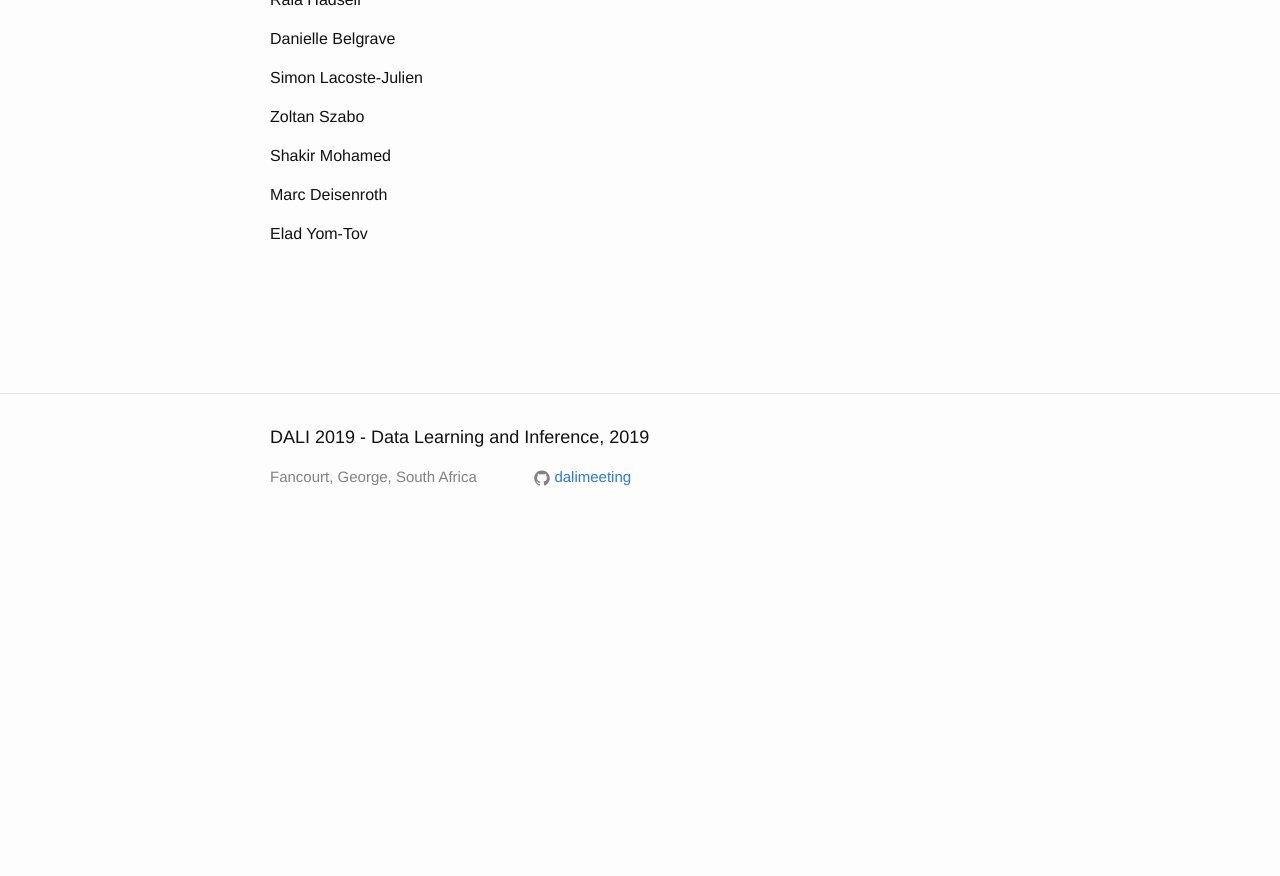
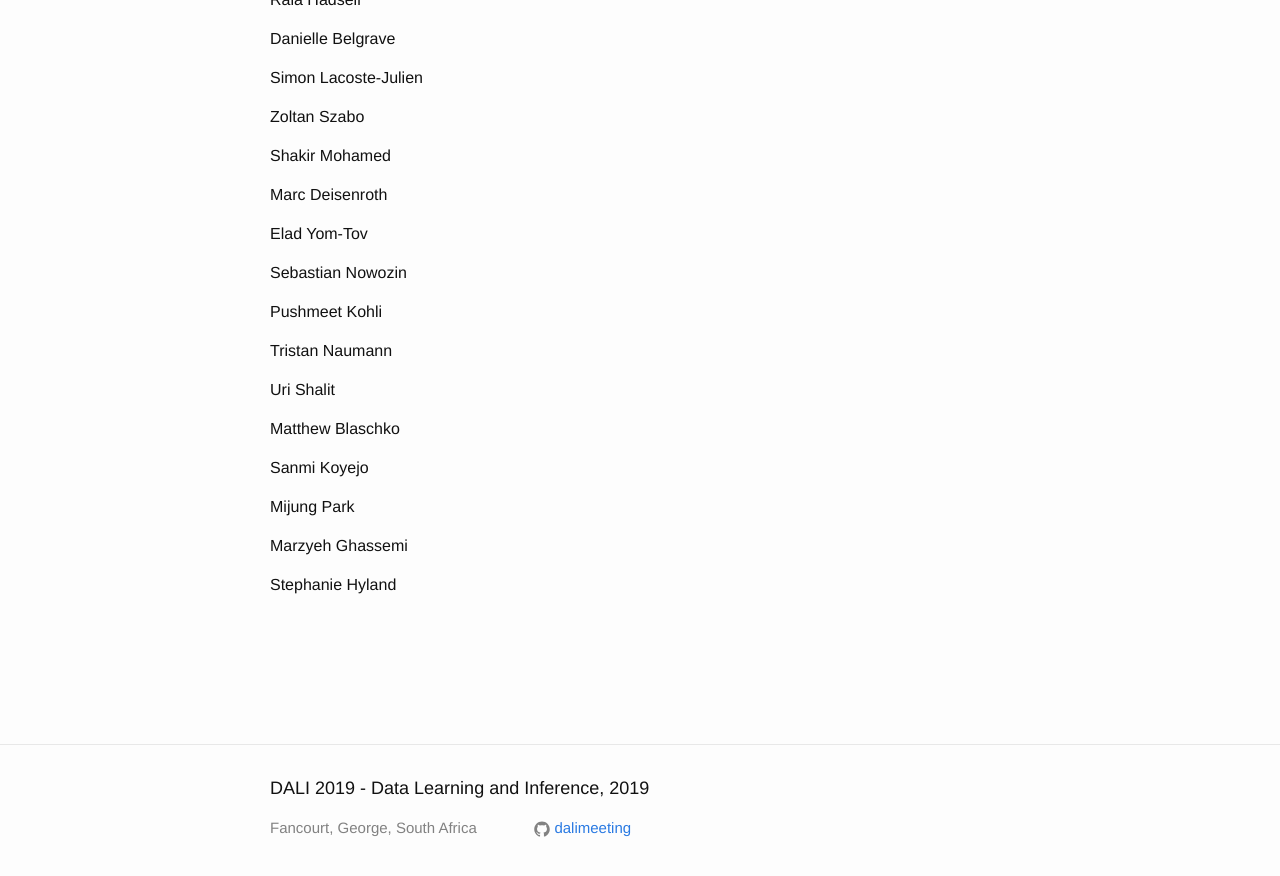
Before and after one commit to dalimeeting/dalimeeting.github.io, a Jekyll site: the page built from participants.html, in a window 1280 px wide and 900 px high, scrolled down 680 px. Shown: the top 876 px of the window. Built offline with Jekyll 4.4.1, drawn with Linux system fonts in a browser that asks for light colours; before the commit the page ends 1229 px from its top, so only the background shows below that.

Commit message:
Update participants.yml

```diff
--- a/_data/participants.yml
+++ b/_data/participants.yml
@@ -12,3 +12,21 @@
   given: Marc
 - family: Yom-Tov
   given: Elad
+- family: Nowozin
+  given: Sebastian
+- family: Kohli
+  given: Pushmeet
+- family: Naumann
+  given: Tristan
+- family: Shalit
+  given: Uri
+- family: Blaschko
+  given: Matthew
+- family: Koyejo
+  given: Sanmi
+- family: Park
+  given: Mijung
+- family: Ghassemi
+  given: Marzyeh
+- family: Hyland
+  given: Stephanie
```
